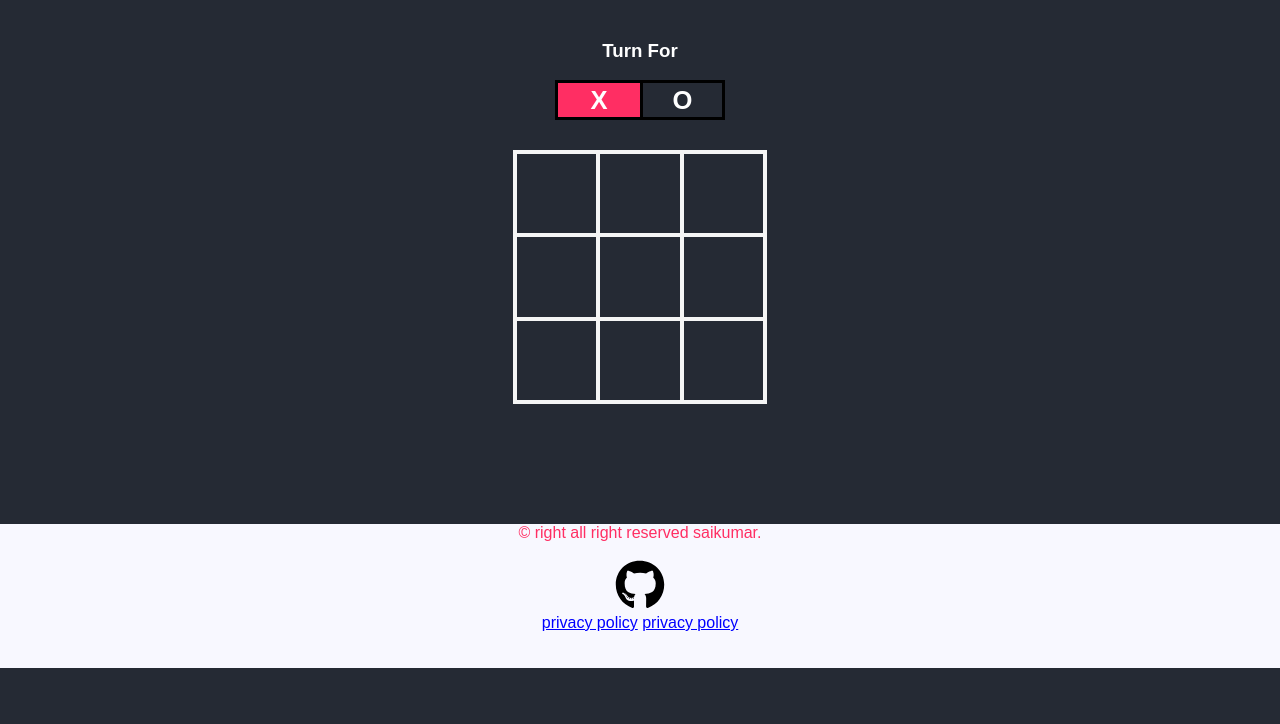
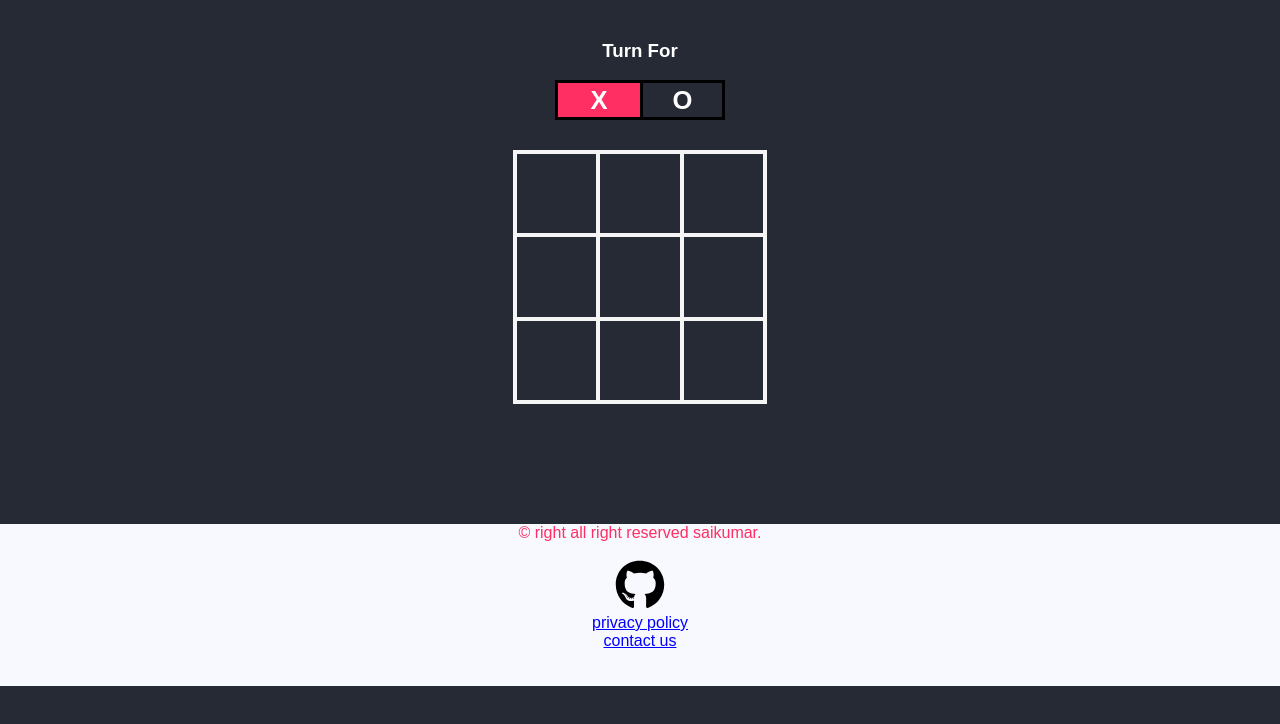
Before and after one commit to saikumar911/Tic-Tac-Toe-game, a plain HTML site: page tic tac toe.html in a window 1280 px wide. Drawn offline with Linux system fonts and the light colour scheme.

Commit message:
tic tac toe.html

```diff
--- a/tic tac toe.html
+++ b/tic tac toe.html
@@ -39,8 +39,9 @@
       <a href="https://github.com/saikumar911/">
       <img src="github.svg" alt="github.svg" width="50" height="50"><br>
       <a class="saik" href="./privacy.html">privacy policy</a>
+          <br>
       </a>
-        <a class="saik" href="./contact us.html">privacy policy</a>
+        <a class="saik" href="./contact us.html">contact us</a>
       </a>
       <br>
 
```
